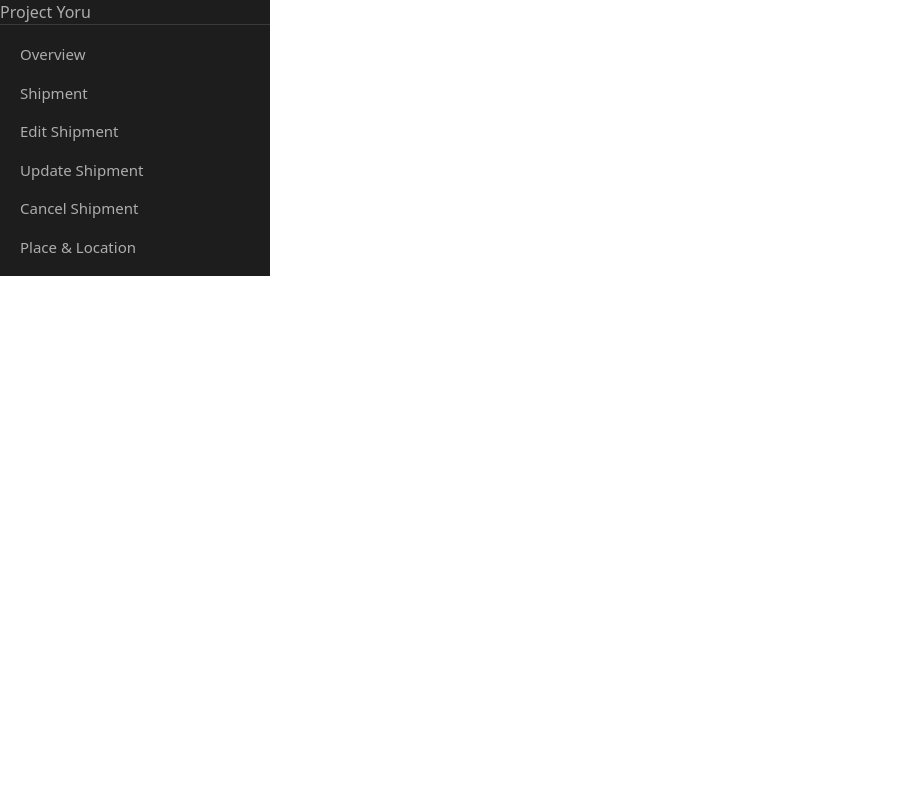
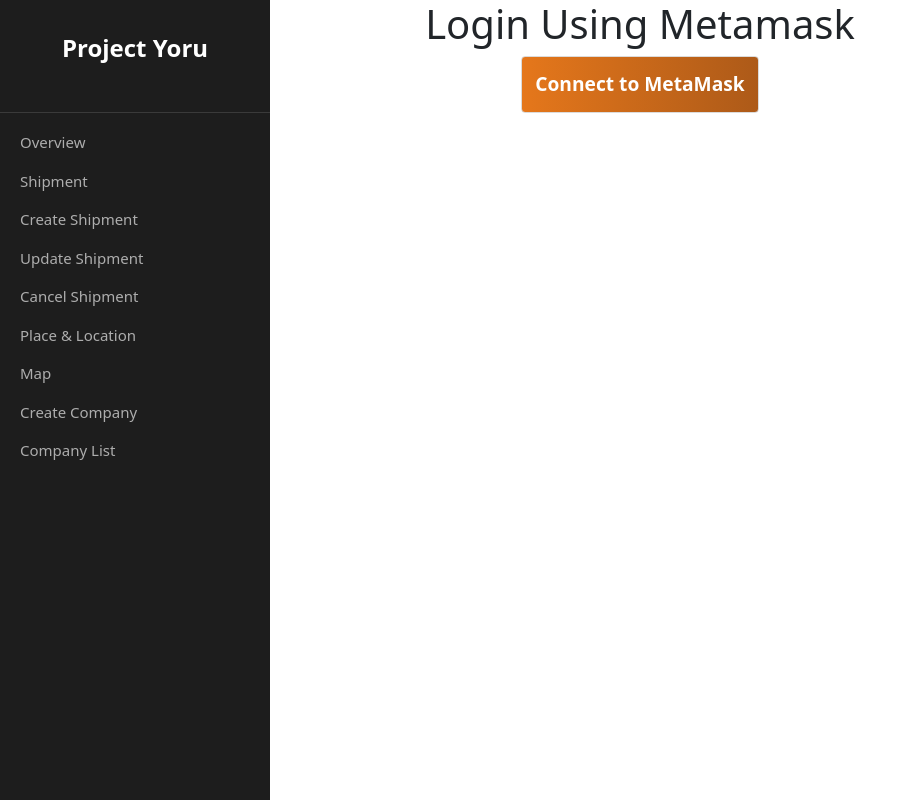
Before and after one commit to anirudhmakhana/Project-Yoru, a React (Create React App) app in the folder company-registration/: page / in a window 1280 px wide. Shown: the whole page, without its empty margins (0-916 px from the left). Built offline with nearby package versions, Linux system fonts and the light colour scheme; no server answers; what react-google-maps would draw is missing.

Commit message:
Add route to menu items

```diff
--- a/company-registration/src/components/sidebar/index.js
+++ b/company-registration/src/components/sidebar/index.js
@@ -17,18 +17,57 @@ import "../../assets/style/sidebar.css";
 
 export const CustomSidebar = () => {
     return (
-        <ProSidebar>
-            <SidebarHeader>
-                Project Yoru
-            </SidebarHeader>
-            <Menu iconShape="square">
-                <MenuItem>Overview</MenuItem>
-                <MenuItem>Shipment</MenuItem>
-                <MenuItem>Edit Shipment</MenuItem>
-                <MenuItem>Update Shipment</MenuItem>
-                <MenuItem>Cancel Shipment</MenuItem>
-                <MenuItem>Place & Location</MenuItem>
-            </Menu>
-        </ProSidebar>
+        <>
+            <ProSidebar id="sideNavBar">
+                <SidebarHeader className="sidebarHeaderContainer">
+                    <Link to={"/"} className="headerLink">
+                        <p>Project Yoru</p>
+                    </Link>
+                </SidebarHeader>
+                <Menu iconShape="square">
+                    <MenuItem active={true}>
+                        <Link to={"/overview"}>Overview</Link>
+                    </MenuItem>
+                    <MenuItem>
+                        <Link to={"/shipment"}>Shipment</Link>
+                    </MenuItem>
+                    <MenuItem>
+                        <Link to={"/"}>Create Shipment</Link>
+                    </MenuItem>
+                    <MenuItem>
+                        <Link to={"/"}>Update Shipment</Link>
+                    </MenuItem>
+                    <MenuItem>
+                        <Link to={"/"}>Cancel Shipment</Link>
+                    </MenuItem>
+                    <MenuItem>
+                        <Link to={"/"}>Place & Location</Link>
+                    </MenuItem>
+                    <MenuItem>
+                        <Link to={"/map"}>Map</Link>
+                    </MenuItem>
+                    <MenuItem>
+                        <Link to={"/create-company"}>Create Company</Link>
+                    </MenuItem>
+                    <MenuItem>
+                        <Link to={"/company-list"}>Company List</Link>
+                    </MenuItem>
+                </Menu>
+            </ProSidebar>
+
+            <Routes>
+                <Route exact path="/" element={<Login/>}/>
+                <Route path="/create-company" element={<CreateCompany/>}/>
+                <Route path="/edit-company/:id" element={<EditCompany/>}/>
+                <Route path="/company-list" element={<CompanyList/>}/>
+                <Route path="/add-staff/:id" element={<AddStaff/>}/>
+                <Route path="/view-staff/:id" element={<ViewStaff/>}/>
+                <Route path="/add-dist-center/:id" element={<AddDistCenter/>}/>
+                <Route path="/map/" element={<MapPage/>}/>
+                <Route path="/overview" element={<OverviewPage/>}/>
+                <Route path="/shipment" element={<ShipmentPage/>}/>
+            </Routes>
+        </>
+
     );
 }
```
